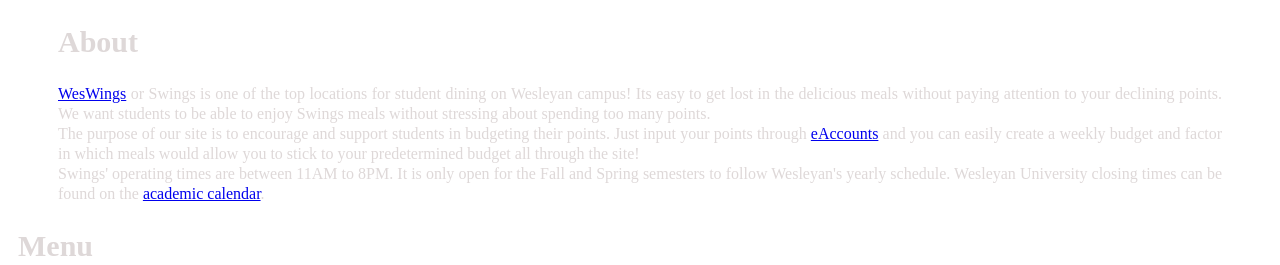
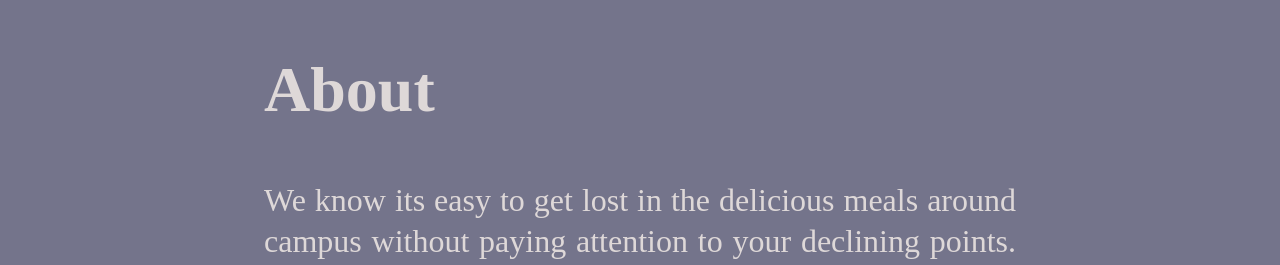
Before and after one commit to Dalton2727/dalton2727.github.io, a PHP site: page /about.html in a window 1280 px wide. Shown: the top 265 px of the page. Run offline with PHP 8.4, Linux system fonts and the light colour scheme; some web fonts are replaced.

Commit message:
About Page
Changed the background, text, flex box, etc. to reflect the goals of the site better and be more aesthetically pleasing.

```diff
--- a/CSScode.css
+++ b/CSScode.css
@@ -5,14 +5,6 @@
   font-family: "Cambay", Cambay;
 }
 
-#about_header{
-  padding-left: 50px;
-}
-
-
-#about{
-  padding-left: 50px;
-}
 
 .boxed {
   display: flex;
@@ -40,18 +32,18 @@
 
 .body_text {
   color: rgb(222, 216, 216);
-  font-size: 16px;
+  font-size: 2.5vw;
   text-align: justify;
-  line-height: 20px;
-  padding-right: 50px;
-  padding-left: 50px;
+  line-height: 3.2vw;
+  padding-right: 20vw;
+  padding-left: 20vw;
 }
 
 .head_text{
   color: rgb(222, 216, 216);
-  font-size: 30px;
+  font-size: 5vw;
   text-align: left;
-  padding-left: 10px
+  padding-left: 20vw;
 }
 
 .sign_image {
@@ -84,6 +76,9 @@
 
 
 .flex {
+  margin-right: 20vw;
+  margin-left: 20vw;
+  margin-bottom: 7vw;
   display: flex;
   flex-wrap: nowrap;
   background-color: rgb(89, 83, 83);
@@ -98,7 +93,7 @@
 }
 
 .flex > div img {
-  height: 20vw;
+  height: 15vw;
   width: auto;
   max-width: 100%;
   object-fit: contain;
--- a/about.html
+++ b/about.html
@@ -1,8 +1,8 @@
 <!DOCTYPE html>
 </html>
 <html lang="en">
-    <body>
-        <h2 class = "head_text" id = "about" >About</h2>
+    <body id = font style="background-color:rgb(116, 116, 139);">
+        <h2 class = "head_text" >About</h2>
     <meta charset="utf-8" />
         <meta name="viewport" content="width=device-width, initial-scale=1.0" />
         <meta name="About Page" content="" />
@@ -10,23 +10,24 @@
         <link rel="stylesheet" href="CSScode.css" />
     </head>
     <div class="body_text">
-        <a href="https://www.instagram.com/wes_wings/?hl=en">WesWings</a> or Swings is one of the top locations for student dining on Wesleyan campus!
-        Its easy to get lost in the delicious meals without paying attention to your declining points.
-        We want students to be able to enjoy Swings meals without stressing about spending too many points.
+        We know its easy to get lost in the delicious meals
+        around campus without paying attention to your
+        declining points. We want students to be able to enjoy
+        our plethora of on campus dining and grocery options
+        without worrying about spending too many points.
 
     </div>
     <div class="body_text">
         The purpose of our site is to encourage and support students in budgeting their points.
-        Just input your points through <a href="https://wesleyan-sp.transactcampus.com/eaccounts/(S(o2u5ivncjnjzvcpsccto1fr2))/AnonymousHome.aspx">eAccounts</a>
-        and you can easily create a weekly budget and factor in which meals would allow you to stick to your predetermined budget
-        all through the site!
+         Just input your points through <a href="https://wesleyan-sp.transactcampus.com/eaccounts/(S(o2u5ivncjnjzvcpsccto1fr2))/AnonymousHome.aspx">eAccounts</a>
+        and you can easily create a weekly budget and factor in which purchases
+        would allow you to stick to your predetermined budget all through the site!
+        Simply swipe and our app will update your profile with how many points
+         you've spent and how much it deviates from your budget.
     </div>
 
     </div>
-    <div id="schedule" class="body_text">
-        Swings' operating times are between 11AM to 8PM. It is only open for the Fall and Spring semesters to follow Wesleyan's yearly schedule.
-        Wesleyan University closing times can be found on the <a href="https://webapps.wesleyan.edu/academic_calendar/2024/2025">academic calendar</a>.
-    </div>
+
 
     <h2 class = "head_text">Menu</h2>
 
@@ -35,23 +36,21 @@
         <img src = "./IMG_0392.JPG" alt="Avo + Bacon" />
         </div>
         <div>
+            <img src = "./IMG_1704.JPG" alt="Birria Tacos"/>
+        </div>
+        <div>
         <img src = "./IMG_3975.JPG" alt="French Toast" />
         </div>
-        <div>
-        <img src = "./IMG_0395.JPG" alt="Pail" />
-        </div>
-        <div>
-            <img src = "./IMG_1807.JPG" alt="Avo + Locs"/>
-        </div>
-        <div>
-        <img src = "./IMG_2066.jpg" alt="Tuna Melt" />
-        </div>
+
     </div>
     <div></div>
     <div class = "body_text" >
-        Swings' menu can be found <a href="https://weswings.com/">on their website</a>.
+        Swings' and Red and Black Cafe's menus can be found <a href="https://weswings.com/">on their website</a>.
         Here you can find their year-long static menu as well as keep up with their rotating specials!
 
 </div>
+    <div id="schedule" class="body_text">
+        Wesleyan University dining services' hours can be found <a href="https://www.wesleyan.edu/dining/Hours%20of%20Operation.html">here</a>.
+    </div>
 </body>
     </html>
```
Also changed, not shown: IMG_1704.JPG (added), 1 other file.
